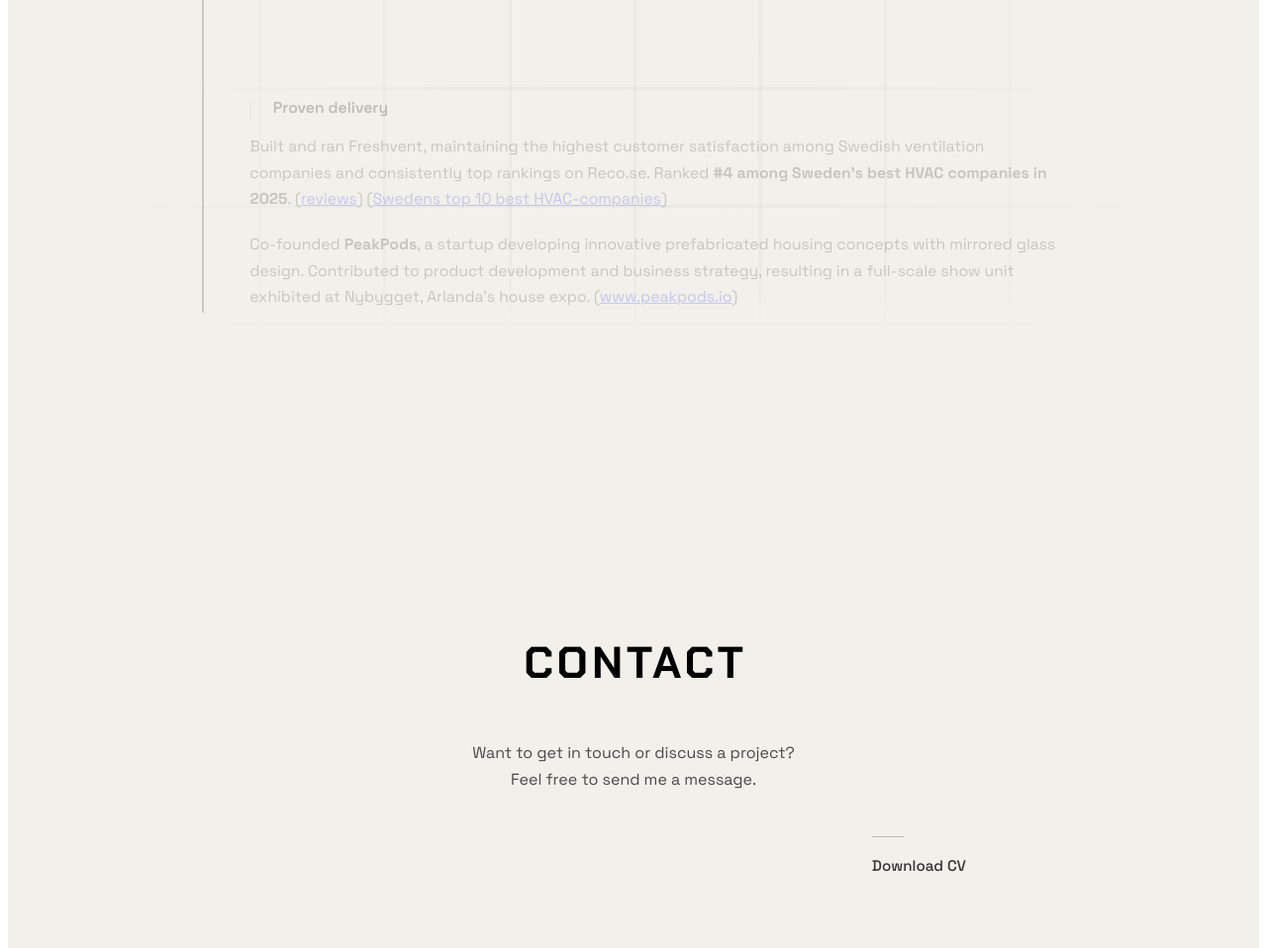
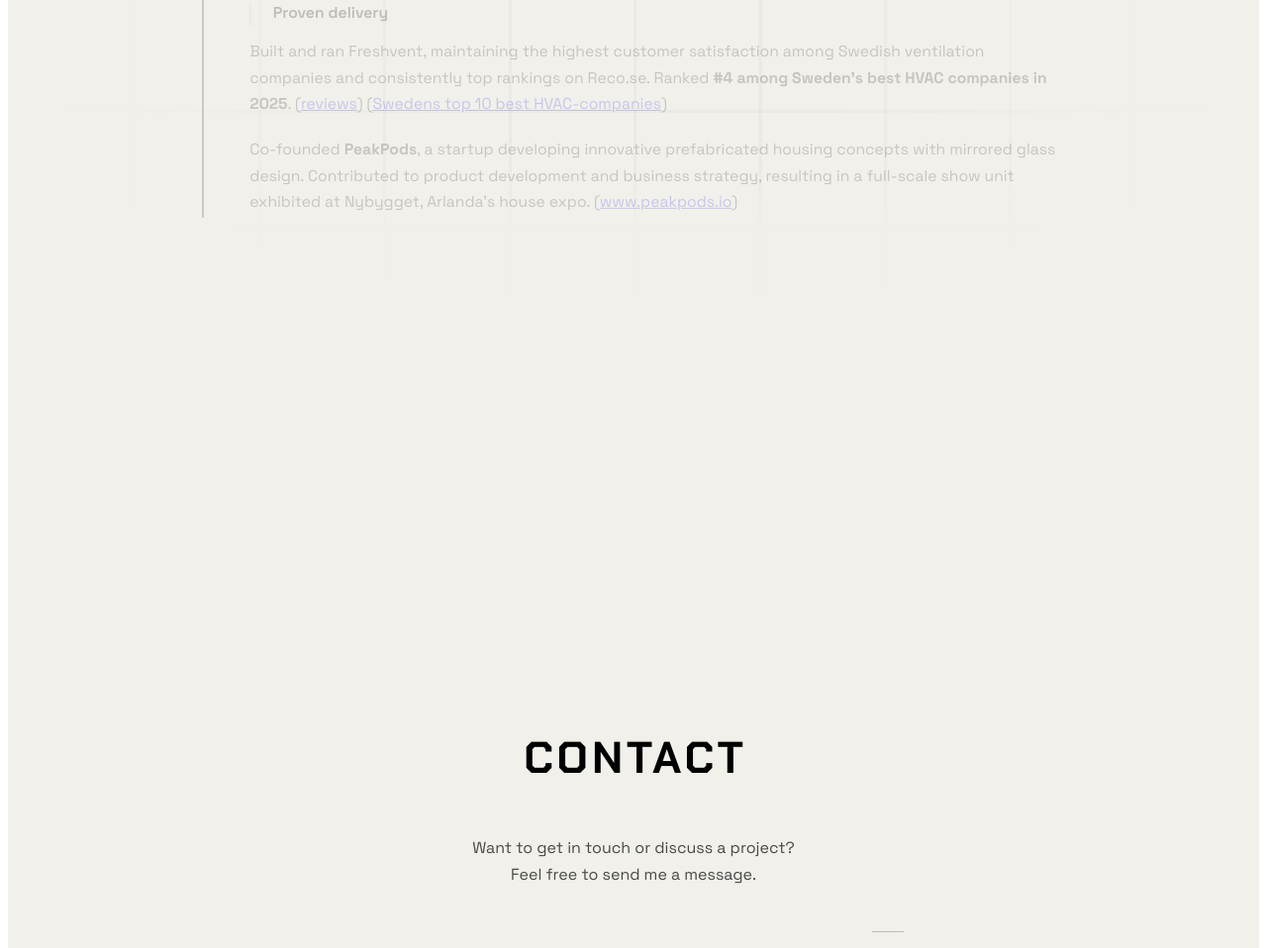
Before and after one commit to hampustech/portfolio-website, a plain HTML site: page index.html in a window 1280 px wide. Shown: the part 5166-6124 px from the top of the page at 99% size. Drawn offline with Linux system fonts and the light colour scheme; a web font is replaced by a local one.

Commit message:
update/css-contact

```diff
--- a/style.css
+++ b/style.css
@@ -594,9 +594,10 @@
     min-height: 100vh;
     position: relative;
     padding: 1rem 2rem;
+    margin-top: -6rem;
     background-color: #f1f0ea;
 
-       scroll-margin-top: 17rem;
+    scroll-margin-top: 17rem;
 }
 
 .testimonials-grid {
@@ -749,7 +750,7 @@
 /* CONTACT */
 #contact {
     min-height: 100vh;
-    padding: 10rem 2rem;
+    padding: 22rem 2rem;
     background-color: #f1f0ea;
 }
 
```
